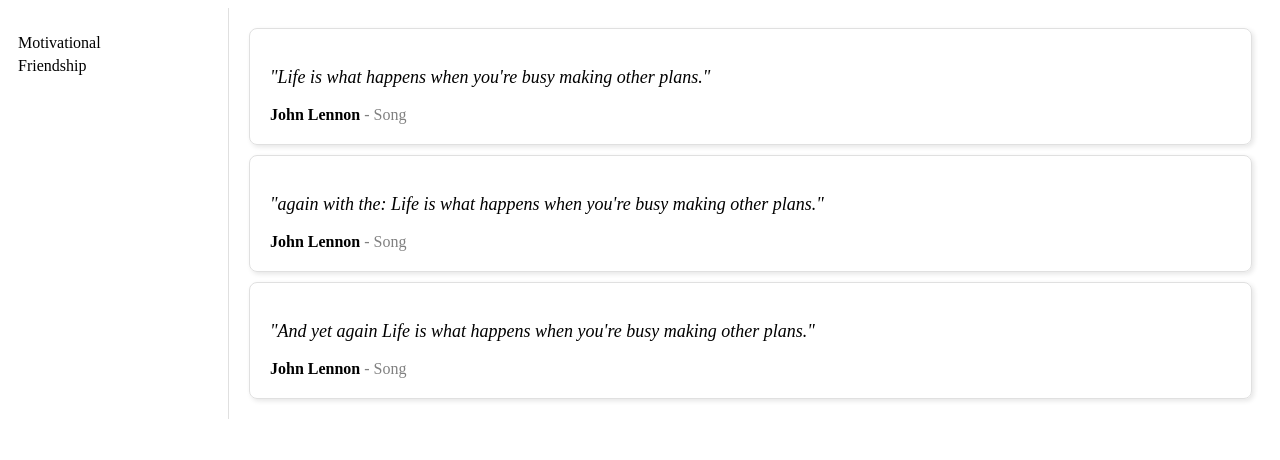
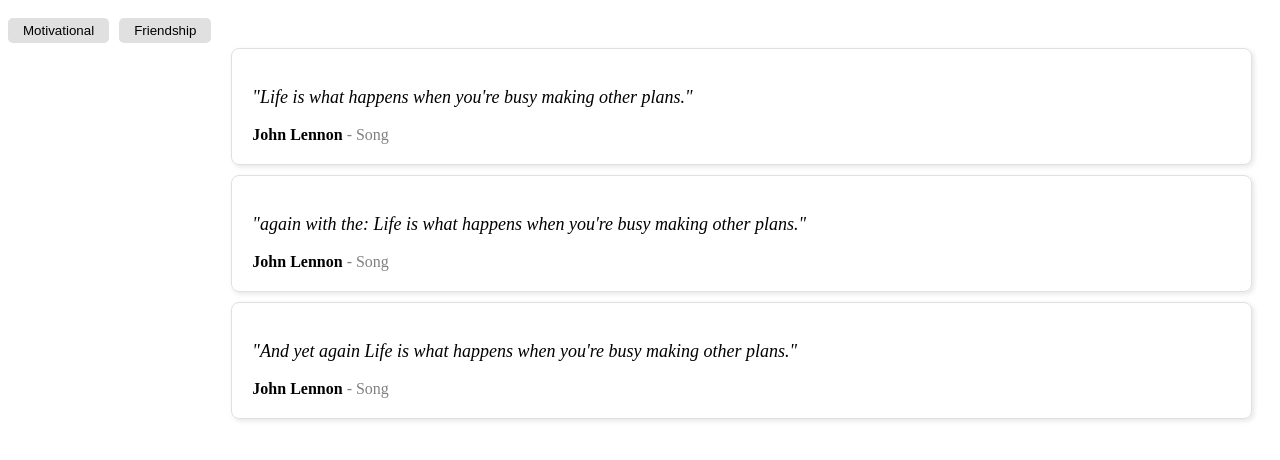
Before and after one commit to MikeJonesBYU/react_app_2, a React (Create React App) app: page / in a window 1280 px wide. Shown: the top 460 px of the page. Built offline with nearby package versions, Linux system fonts and the light colour scheme.

Commit message:
top navbar works

```diff
--- a/src/App.js
+++ b/src/App.js
@@ -2,7 +2,7 @@
 import React, { useState } from 'react';
 import quotes from './quotes';
 import QuoteCard from './QuoteCard';
-import Sidebar from './Sidebar';
+import Navbar from './Navbar';
 import categoriesConfig from './categoriesConfig';
 import './styles.css';
 
@@ -10,8 +10,12 @@
   const [selectedCategory, setSelectedCategory] = useState(null);
   const [selectedSubcategory, setSelectedSubcategory] = useState(null);
 
-  const handleSelectCategory = (category, subcategory = null) => {
+  const handleSelectCategory = (category) => {
     setSelectedCategory(category.name);
+    setSelectedSubcategory(null); // Reset the subcategory when a new category is selected
+  };
+
+  const handleSelectSubcategory = (subcategory) => {
     setSelectedSubcategory(subcategory);
   };
 
@@ -22,7 +26,13 @@
 
   return (
     <div className="app">
-      <Sidebar categories={categoriesConfig} onSelectCategory={handleSelectCategory} />
+      <Navbar
+        categories={categoriesConfig}
+        selectedCategory={selectedCategory}
+        onSelectCategory={handleSelectCategory}
+        selectedSubcategory={selectedSubcategory}
+        onSelectSubcategory={handleSelectSubcategory}
+      />
       <div className="quotes-container">
         {filteredQuotes.map(quote => (
           <QuoteCard key={quote.id} quote={quote} />
--- /dev/null
+++ b/src/Navbar.js
@@ -0,0 +1,35 @@
+// Navbar.js
+import React from 'react';
+
+function Navbar({ categories, selectedCategory, onSelectCategory, selectedSubcategory, onSelectSubcategory }) {
+  return (
+    <div className="navbar">
+      <div className="category-nav">
+        {categories.map((category) => (
+          <button
+            key={category.name}
+            className={selectedCategory === category.name ? "active" : ""}
+            onClick={() => onSelectCategory(category)}
+          >
+            {category.name}
+          </button>
+        ))}
+      </div>
+      {selectedCategory && (
+        <div className="subcategory-nav">
+          {categories.find(cat => cat.name === selectedCategory).subcategories.map((subcategory) => (
+            <button
+              key={subcategory}
+              className={selectedSubcategory === subcategory ? "active" : ""}
+              onClick={() => onSelectSubcategory(subcategory)}
+            >
+              {subcategory}
+            </button>
+          ))}
+        </div>
+      )}
+    </div>
+  );
+}
+
+export default Navbar;
--- a/src/styles.css
+++ b/src/styles.css
@@ -1,4 +1,39 @@
 /* styles.css */
+
+.navbar {
+    display: flex;
+    flex-direction: column;
+    align-items: center;
+  }
+
+  .category-nav, .subcategory-nav {
+    display: flex;
+    gap: 10px;
+    margin: 10px 0;
+  }
+
+  button {
+    padding: 5px 15px;
+    border: none;
+    border-radius: 5px;
+    background-color: #e0e0e0;
+    cursor: pointer;
+    transition: background-color 0.3s ease;
+  }
+
+  button:hover {
+    background-color: #d0d0d0;
+  }
+
+  button.active {
+    background-color: #b0b0b0;
+  }
+
+  .quotes-container {
+    margin-top: 20px;
+  }
+
+
 .quote-card {
     border: 1px solid #e0e0e0;
     padding: 20px;
```
